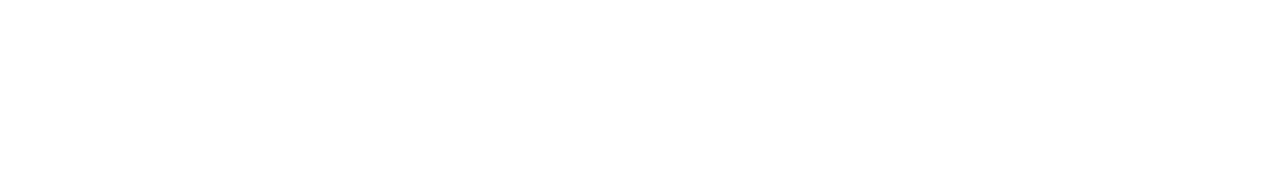
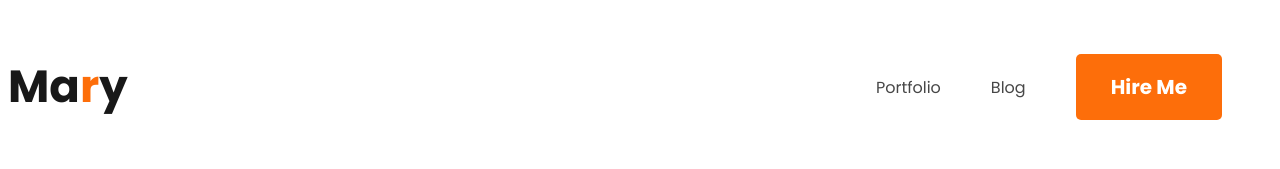
Before and after one commit to anamikagain559/dev-portfolio, a plain HTML site: page index.html in a window 1280 px wide. Drawn offline with Linux system fonts and the light colour scheme; a web font is replaced by a local one.

Commit message:
nav bar added

```diff
--- a/index.html
+++ b/index.html
@@ -5,9 +5,25 @@
     <meta http-equiv="X-UA-Compatible" content="IE=edge" />
     <meta name="viewport" content="width=device-width, initial-scale=1.0" />
     <title>Web Developer Portfolio</title>
+    <link rel="preconnect" href="https://fonts.googleapis.com" />
+    <link rel="preconnect" href="https://fonts.gstatic.com" crossorigin />
+    <link
+      href="https://fonts.googleapis.com/css2?family=Lexend+Deca:wght@500&family=Open+Sans:wght@400;700;800&family=Playfair+Display:ital,wght@0,400;0,500;0,600;0,700;0,800;1,400;1,500;1,600;1,700&family=Poppins:ital,wght@0,100;0,200;0,400;0,700;1,600&display=swap"
+      rel="stylesheet"
+    />
+    <link rel="stylesheet" href="styles/portfolio.css">
   </head>
   <body>
-    <header></header>
+    <header>
+      <nav>
+        <h3 class="nav-title">Ma<span class="text-primary">r</span>y</h3>
+        <ul>
+          <li><a href="">Portfolio</a></li>
+          <li><a href="">Blog</a></li>
+          <li><button class="btn-primary">Hire Me</button></li>
+        </ul>
+      </nav>
+    </header>
     <main></main>
     <footer></footer>
   </body>
--- /dev/null
+++ b/styles/portfolio.css
@@ -0,0 +1,49 @@
+/* common  shared styles */
+* {
+  font-family: "Lexend Deca", sans-serif;
+  font-family: "Open Sans", sans-serif;
+  font-family: "Playfair Display", serif;
+  font-family: "Poppins", sans-serif;
+}
+
+nav {
+  display: flex;
+  justify-content: space-between;
+  align-items: center;
+}
+
+/* Nav Related Styles */
+.text-primary {
+  color: #fd6e0a;
+}
+
+.btn-primary {
+    border-radius: 5px;
+    background-color: #fd6e0a;
+    border: 0;
+    color: white;
+    font-size: 20px;
+    font-weight: 700;
+    padding: 18px 35px;
+}
+
+.nav-title {
+  color: #181818;
+  font-size: 45px;
+  font-weight: 800;
+}
+
+nav > ul {
+  display: flex;
+  align-items: center;
+}
+
+nav li {
+  list-style: none;
+  margin-right: 50px;
+}
+
+nav a {
+  text-decoration: none;
+  color: #474747;
+}
```
